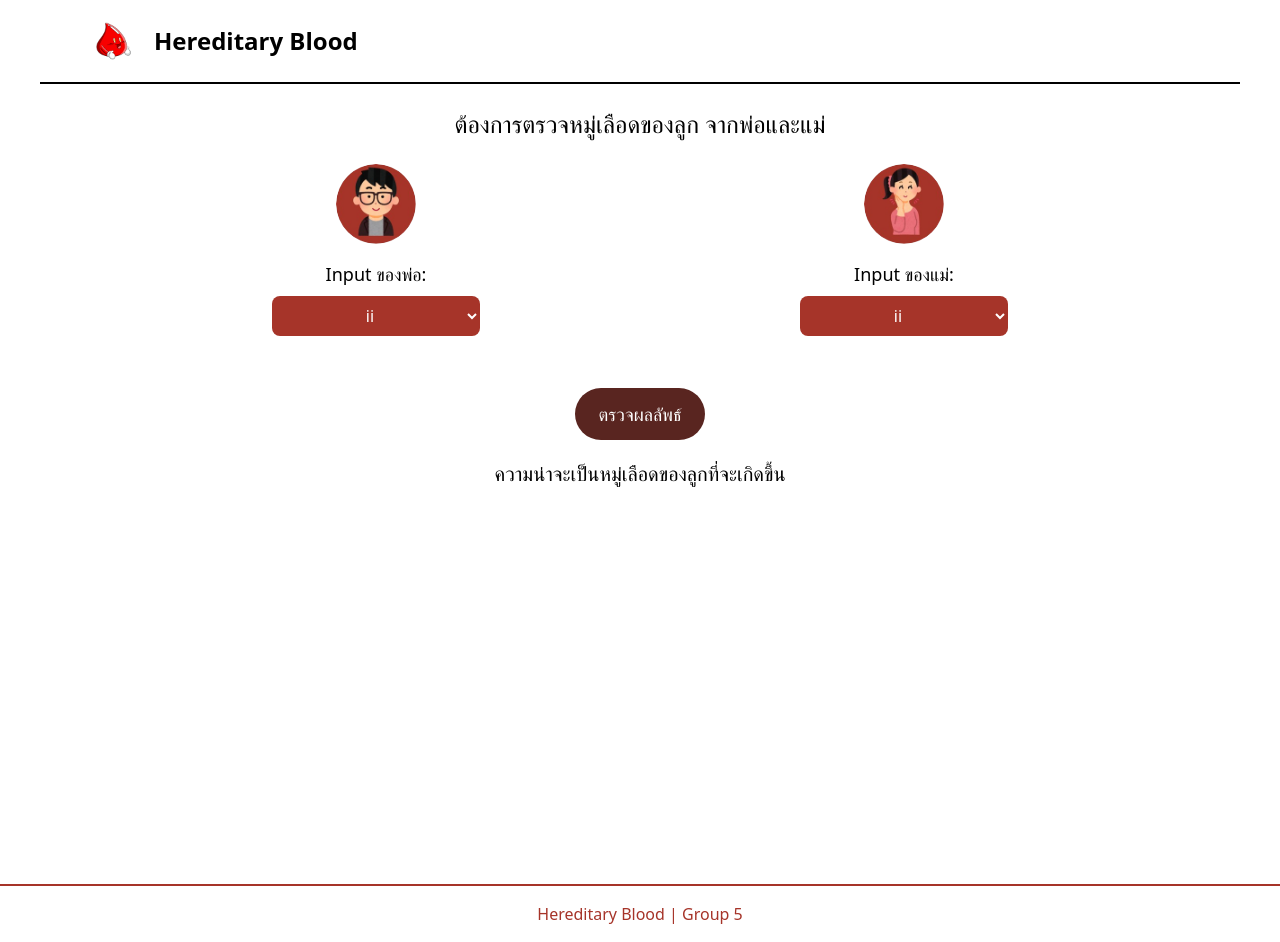
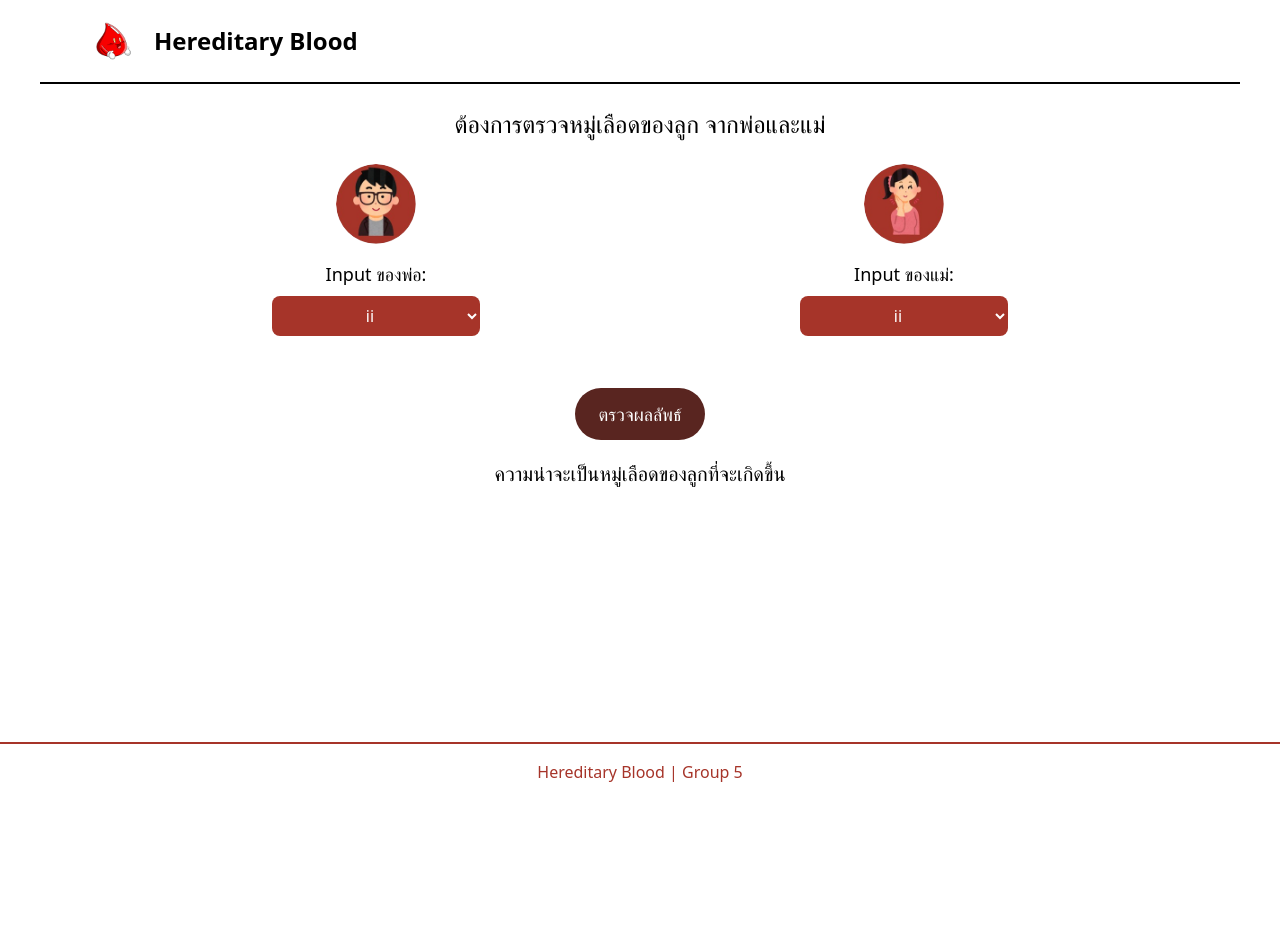
Before and after one commit to JetsadaPun/Hereditary-Blood, a Next.js app: page /checkbabyblood in a window 1280 px wide. After the commit the page ends 800 px from the top, so only its background shows below. Built offline with nearby package versions, Linux system fonts and the light colour scheme.

Commit message:
Update Footer

```diff
--- a/src/app/(checkbabyblood)/checkbabyblood/page.tsx
+++ b/src/app/(checkbabyblood)/checkbabyblood/page.tsx
@@ -6,7 +6,7 @@ export default function page() {
   const [motherBloodType, setMotherBloodType] = useState("Iᵃ");
   const [showResults, setShowResults] = useState(false);
   return (
-    <div className="min-h-screen bg-[#ffffff] flex flex-col items-center p-6 ">
+    <div className="min-h-full bg-[#ffffff] flex flex-col items-center p-6 ">
       <h1 className="text-center text-2xl font-semibold mb-6 font-thin	">
         ต้องการตรวจหมู่เลือดของลูก จากพ่อและแม่
       </h1>
--- a/src/app/layout.tsx
+++ b/src/app/layout.tsx
@@ -15,12 +15,10 @@ export default function RootLayout({
 }>) {
   return (
     <html lang="en">
-      <body>
-      <Navbar />
-        <main>
-          {children}
-        <Footer/>
-        </main>
+      <body className="flex flex-col min-h-screen">
+        <Navbar />
+        <main className="flex-grow">{children}</main>
+        <Footer />
       </body>
     </html>
   );
```
